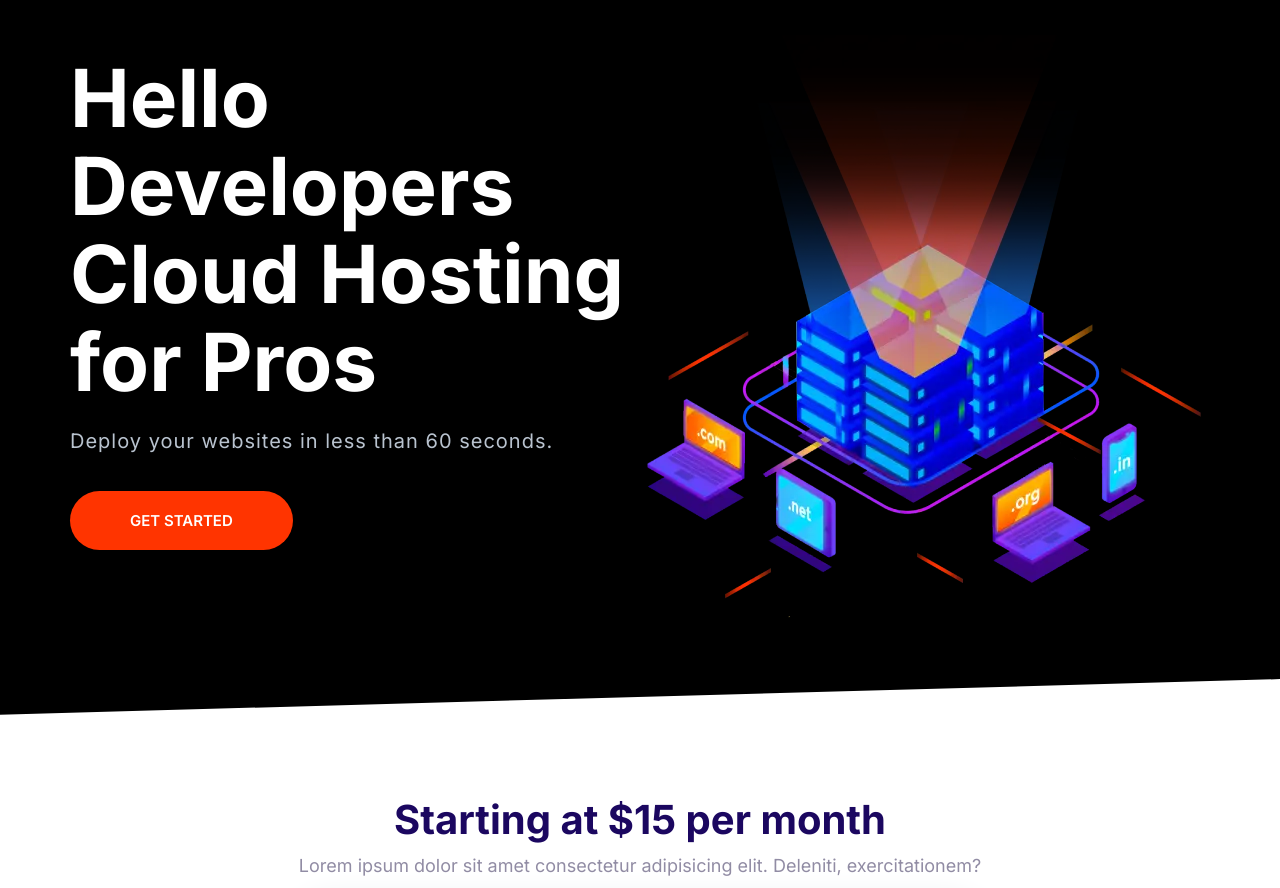
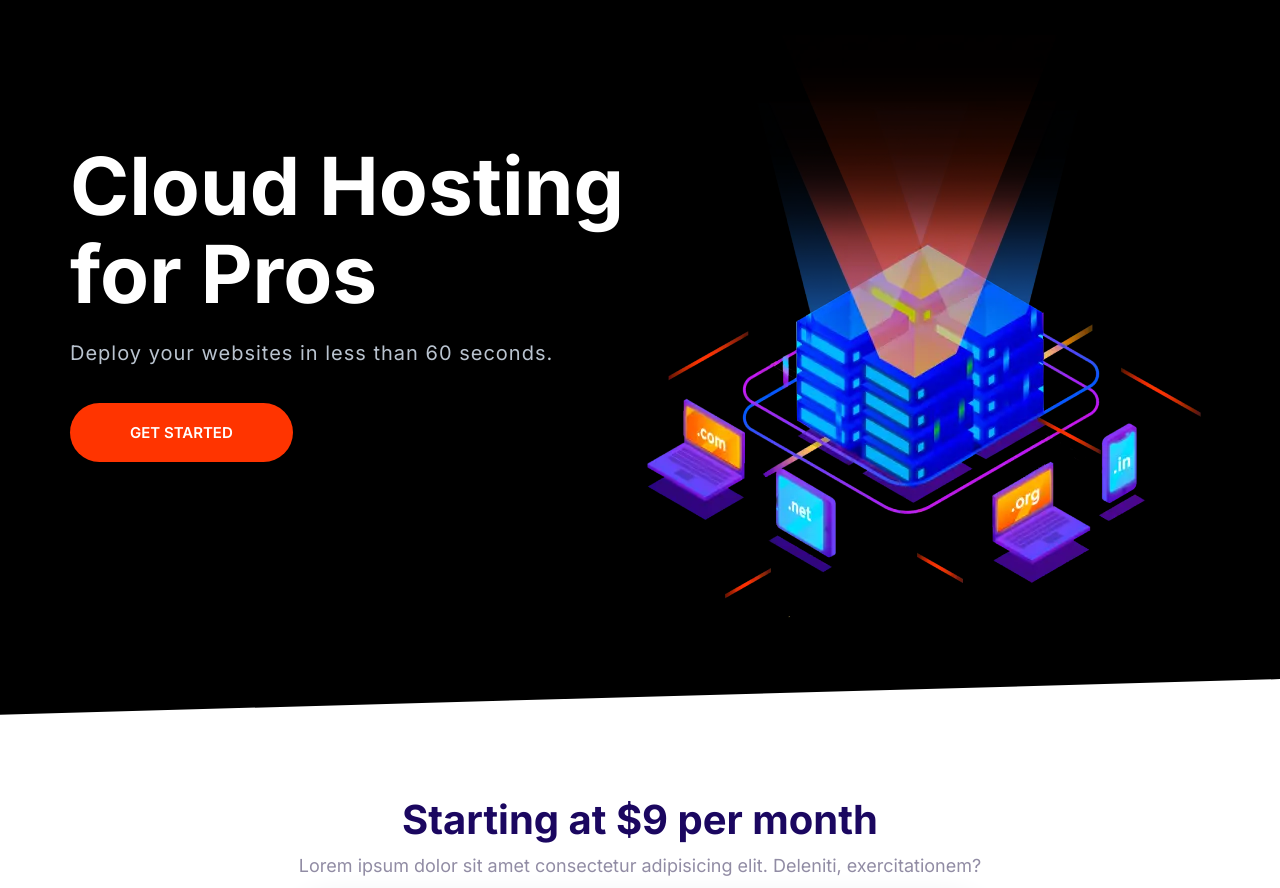
Before and after one commit to silalkhan/simple-webpage-design, a website built with Parcel: page index.html in a window 1280 px wide. Shown: the part 64-952 px from the top of the page. Built offline with nearby package versions, Linux system fonts and the light colour scheme.

Commit message:
first edit header then price 15$ to 9$

```diff
--- a/index.html
+++ b/index.html
@@ -57,7 +57,7 @@
       <div class="container grid grid--1x2">
         <header class="block__header hero__content">
           <h1 data-aos="zoom-in-up" class="block__heading">
-            Hello Developers Cloud Hosting for Pros
+            Cloud Hosting for Pros
           </h1>
           <p class="hero__tagline">
             Deploy your websites in less than 60 seconds.
@@ -84,7 +84,7 @@
     </section>
     <section data-aos="zoom-in-up" class="block container block-domain">
       <header class="block__header">
-        <h2>Starting at $15 per month</h2>
+        <h2>Starting at $9 per month</h2>
         <p>
           Lorem ipsum dolor sit amet consectetur adipisicing elit. Deleniti,
           exercitationem?
```
